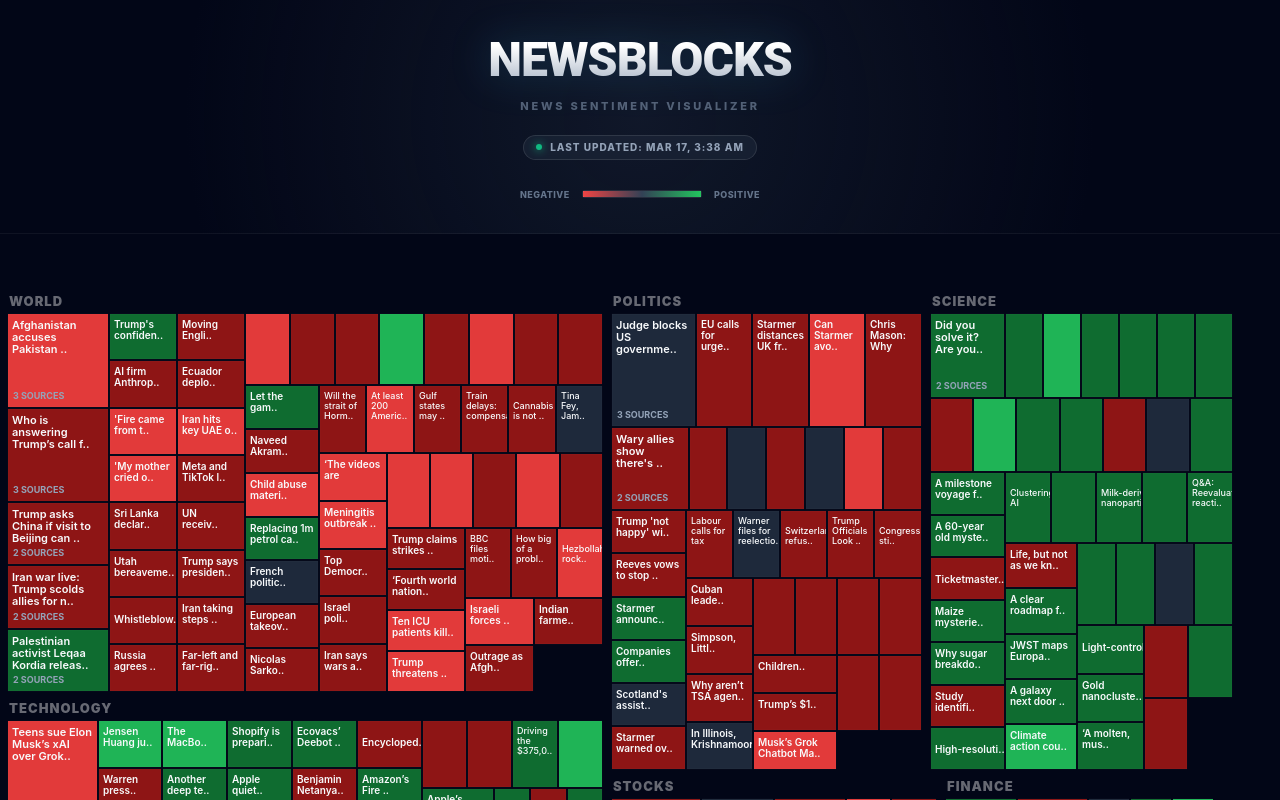
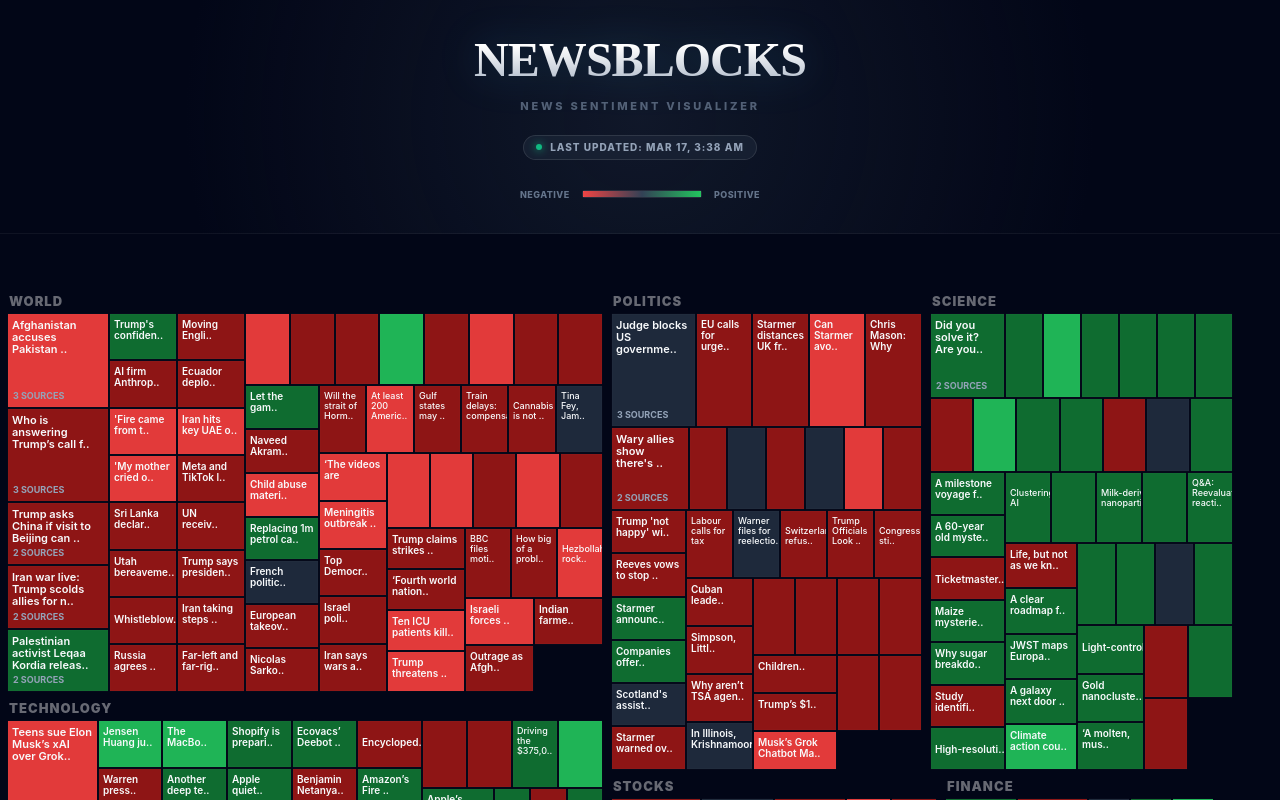
Before and after one commit to prasadabhishek/newsblocks, a React (Vite) app: page / in a window 1280 px wide. Shown: the top 800 px of the page. Built offline with nearby package versions, Linux system fonts and the light colour scheme.

Commit message:
style: revert website title font to Roboto Slab

```diff
--- a/src/App.css
+++ b/src/App.css
@@ -34,7 +34,7 @@ body {
 }
 
 .logo-text {
-  font-family: 'Roboto', sans-serif;
+  font-family: 'Roboto Slab', serif;
   font-size: 3rem;
   font-weight: 900;
   letter-spacing: -0.02em;
```
